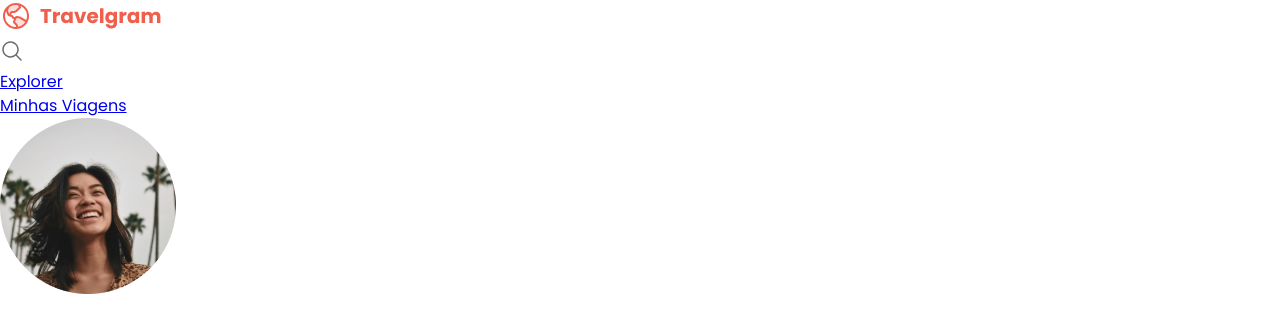
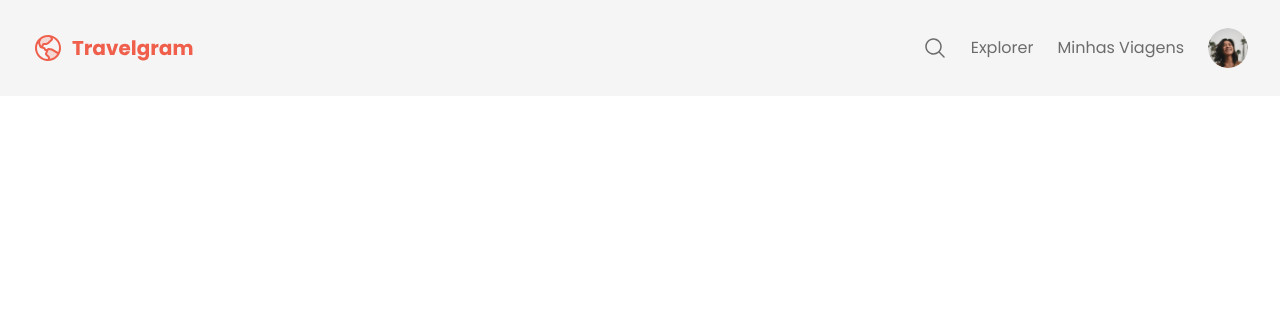
Before and after one commit to ViniciusBruno90/projeto-travelgram, a plain HTML site: page index.html in a window 1280 px wide. Drawn offline with Linux system fonts and the light colour scheme.

Commit message:
navigation

```diff
--- a/index.html
+++ b/index.html
@@ -15,7 +15,8 @@
     />
   </head>
   <body>
-    <nav>
+    <div class="bg-surface-color">
+      <nav class="container">
         <a href="#" id="logo">
           <img src="./assets/Logo.svg" alt="Logomarca" />
         </a>
@@ -23,7 +24,10 @@
         <ul id="primary-menu">
           <li>
             <a href="#">
-            <img src="./assets/icons/MagnifyingGlass.svg" alt="Ícone de Lupa" />
+              <img
+                src="./assets/icons/MagnifyingGlass.svg"
+                alt="Ícone de Lupa"
+              />
             </a>
           </li>
           <li><a href="#">Explorer</a></li>
@@ -38,6 +42,7 @@
           </li>
         </ul>
       </nav>
+    </div>
     <header></header>
   </body>
 </html>
--- a/styles/global.css
+++ b/styles/global.css
@@ -25,3 +25,23 @@ body {
   color: var(--text-color-secondary);
   background: var(--background-color);
 }
+
+a {
+  text-decoration: none;
+  color: inherit; /* esse  inherit significa cor herdada da fonte que ja tem*/
+}
+
+a:hover {
+  color: var(--brand-color);
+  text-decoration: underline;
+}
+
+.container {
+  padding-inline: 32px;
+  max-width: 1280px;
+  margin-inline: auto; /* serve para mexer somente nas laterais */
+}
+
+.bg-surface-color {
+  background-color: var(--surface-color);
+}
--- a/styles/index.css
+++ b/styles/index.css
@@ -1 +1,2 @@
 @import url(global.css);
+@import url(nav.css);
--- /dev/null
+++ b/styles/nav.css
@@ -0,0 +1,24 @@
+nav {
+  display: flex;
+  justify-content: space-between;
+  align-items: center;
+
+  line-height: 0; /*esse aqui tira qualquer espaço que tiver extra */
+  padding-block: 20px;
+}
+
+nav ul {
+  list-style: none;
+  display: flex;
+  align-items: center;
+  gap: 24px;
+
+  padding-block: 8px;
+}
+
+nav ul li:last-child img {
+  width: 40px;
+  height: 40px;
+  object-fit: cover; /* significa ajuste do objeto - cover = cobrir todo o espaço que discriminei 40px por 40px */
+  border-radius: 50%; /* borda-radius 50% faz o arredondamento da borda*/
+}
```
Lines whose indentation alone changed are shown as unchanged.
